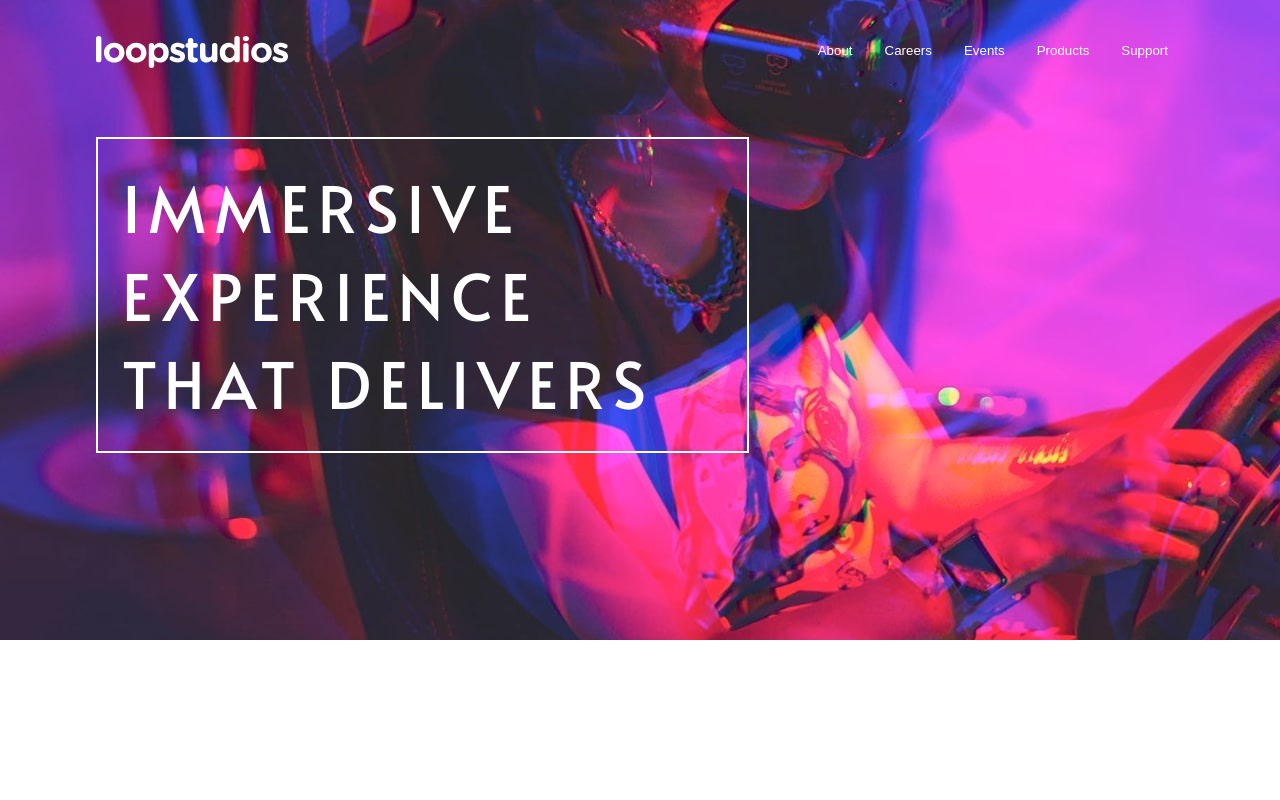
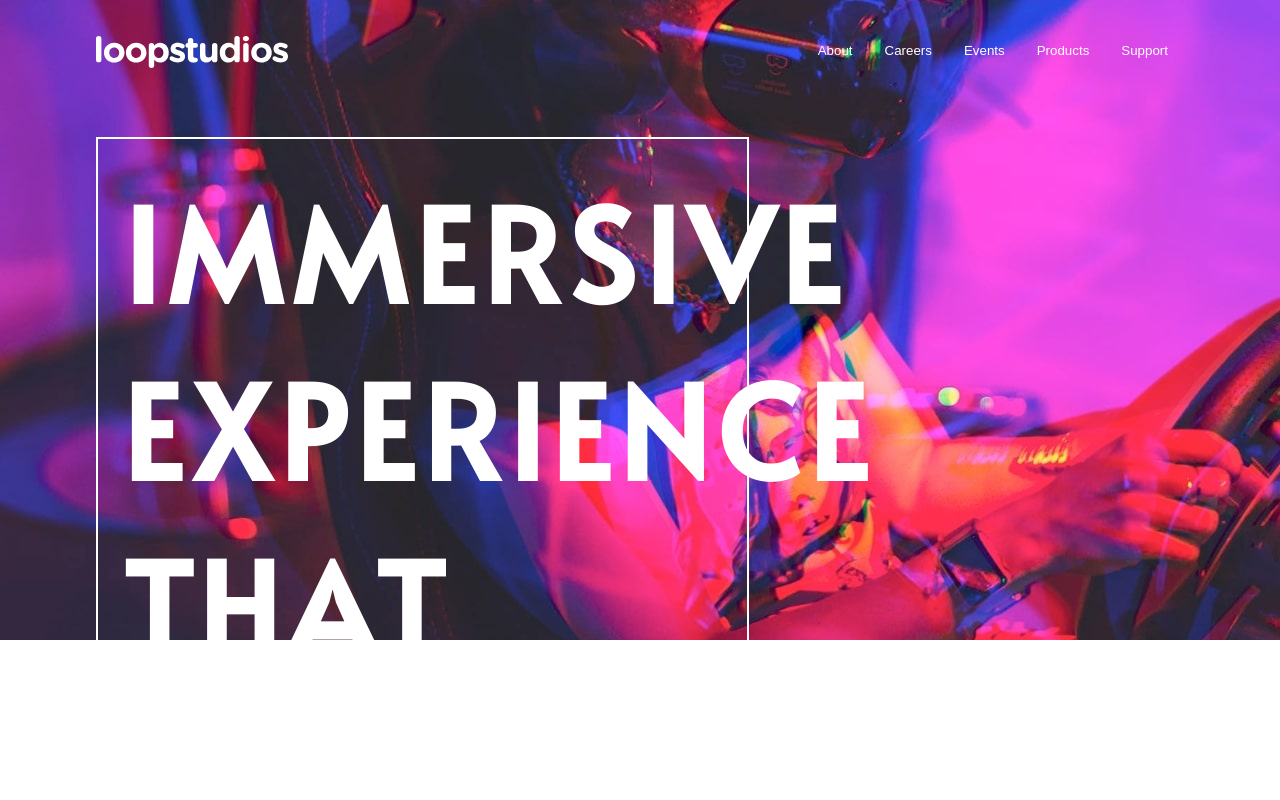
Before and after one commit to BasharKhdr1992/loopstudios-landing-page, a React (Create React App) app: page / in a window 1280 px wide. Shown: the top 800 px of the page. Built offline with nearby package versions, Linux system fonts and the light colour scheme.

Commit message:
fixing html accessibility issues

```diff
--- a/src/components/header/Header.css
+++ b/src/components/header/Header.css
@@ -1,6 +1,5 @@
 .header {
   background-image: url('../../images/desktop/image-hero.jpg');
-  background-color: hsla(0, 0%, 0%, 0.4);
   background-repeat: no-repeat;
   height: 80vh;
   display: flex;
--- a/src/components/header/Header.js
+++ b/src/components/header/Header.js
@@ -6,7 +6,7 @@ import hamburger from '../../images/icon-hamburger.svg';
 
 const Header = ({ onDropdownOpen }) => {
   return (
-    <div className="header">
+    <header className="header">
       <Navbar>
         <NavLink className={'collapse'}>About</NavLink>
         <NavLink className={'collapse'}>Careers</NavLink>
@@ -18,16 +18,16 @@ const Header = ({ onDropdownOpen }) => {
         </NavLink>
       </Navbar>
       <div className="header-text">
-        <p>
+        <h1>
           Immersive
           <br />
           experience
           <br />
           that delivers
           <br />
-        </p>
+        </h1>
       </div>
-    </div>
+    </header>
   );
 };
 
--- a/src/components/header/Navbar.js
+++ b/src/components/header/Navbar.js
@@ -4,7 +4,7 @@ import logo from '../../images/logo.svg';
 
 const Navbar = ({ children }) => {
   return (
-    <nav className="navbar">
+    <nav className="navbar" id="navbar">
       <img src={logo} className="logo" alt="loopstudios" />
       <div className="navbar-right">{children}</div>
     </nav>
```
